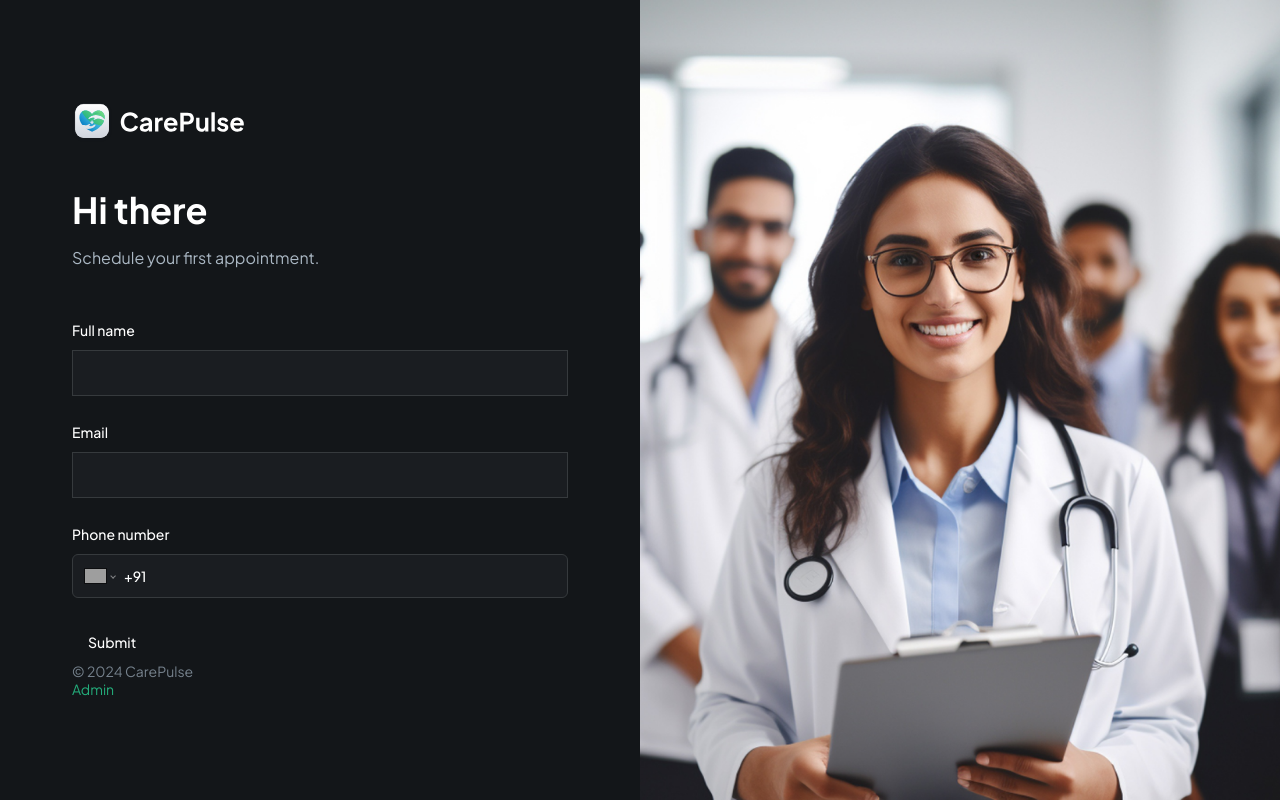
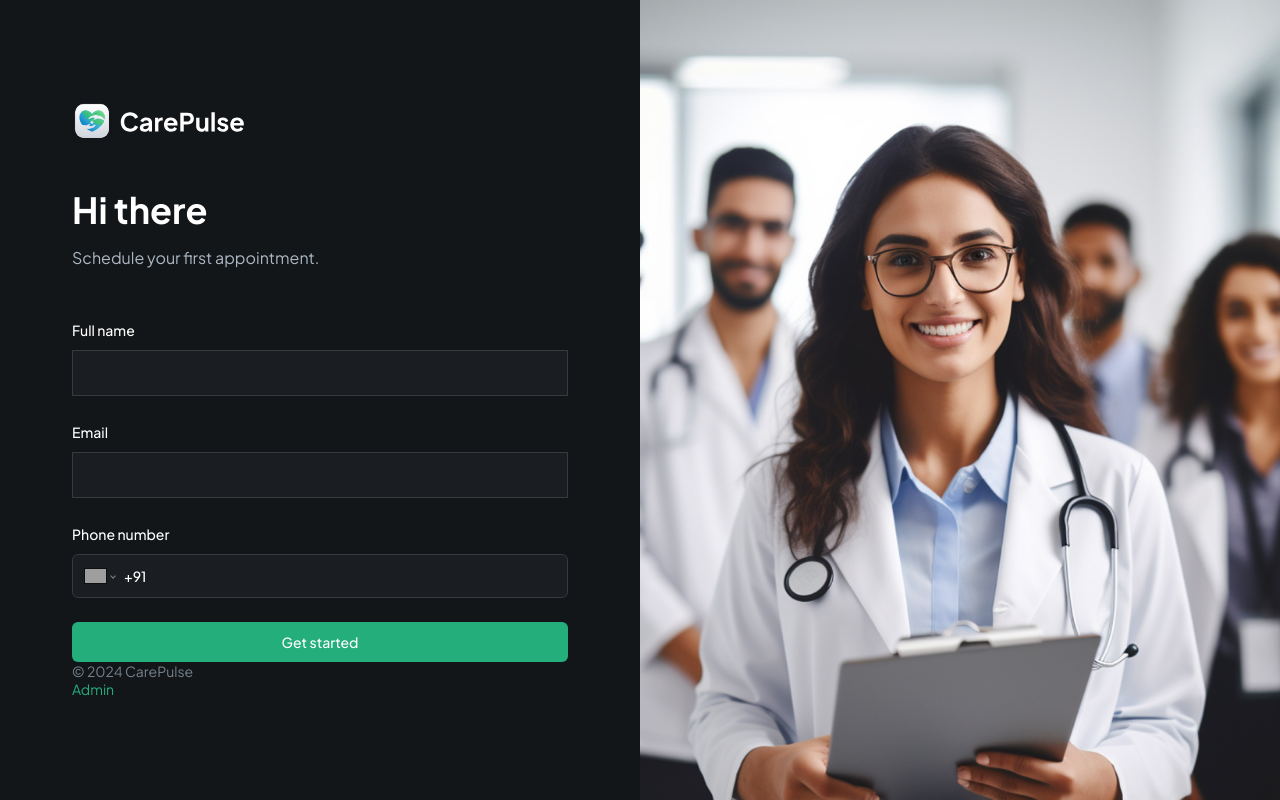
Before and after one commit to Aayushi-Agrwal/MediSync, a Next.js app: page / in a window 1280 px wide. Built offline with nearby package versions, Linux system fonts and the light colour scheme; grey boxes are pictures that could not be loaded.

Commit message:
feat: add submit button

```diff
--- a/components/forms/PatientForm.tsx
+++ b/components/forms/PatientForm.tsx
@@ -6,6 +6,8 @@
 import { Button } from "@/components/ui/button";
 import { Form } from "@/components/ui/form";
 import CustomFormField from "../ui/CustomFormField";
+import SubmitButton from "../ui/SubmitButton";
+import { useState } from "react";
 
 export enum FormFieldType {
   INPUT = "input",
@@ -23,6 +25,8 @@
 });
 
 const PatientForm = () => {
+  const [isLoading, setIsLoading] = useState(false);
+
   // 1. Define your form.
   const form = useForm<z.infer<typeof formSchema>>({
     resolver: zodResolver(formSchema),
@@ -70,7 +74,7 @@
           label="Phone number"
           placeholder="55555 00000"
         />
-        <Button type="submit">Submit</Button>
+        <SubmitButton isLoading={isLoading}>Get started</SubmitButton>
       </form>
     </Form>
   );
--- /dev/null
+++ b/components/ui/SubmitButton.tsx
@@ -0,0 +1,38 @@
+import React from "react";
+import { Button } from "./button";
+import Image from "next/image";
+
+interface IButton {
+  isLoading: boolean;
+  className?: string;
+  children: React.ReactNode;
+}
+const SubmitButton: React.FC<IButton> = ({
+  isLoading,
+  className,
+  children,
+}) => {
+  return (
+    <Button
+      type="submit"
+      disabled={isLoading}
+      className={className ?? "shad-primary-btn w-full"}
+    >
+      {isLoading ? (
+        <div className="flex items-center gap-4">
+          <Image
+            src="/assets/icons/loader.svg"
+            alt="loader"
+            width={24}
+            height={24}
+            className="animate-spin"
+          />
+        </div>
+      ) : (
+        children
+      )}
+    </Button>
+  );
+};
+
+export default SubmitButton;
```
